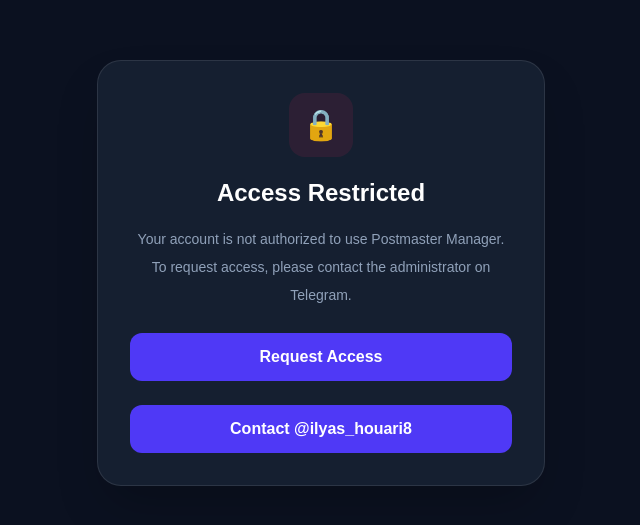
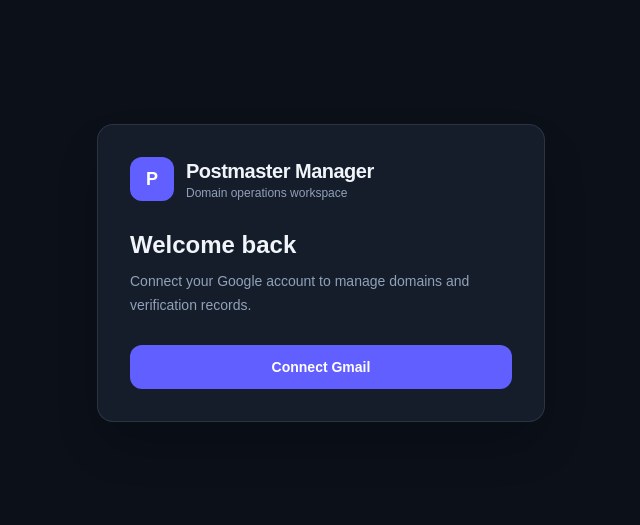
Before and after one commit to ilyas-houari/postmaster-manager, a Next.js app: page /dashboard in a window 1280 px wide. Shown: the part 127-652 px from the top of the page, without its empty margins (319-959 px from the left). Built offline with nearby package versions, Linux system fonts and the light colour scheme; no server answers.

Commit message:
Fix login flow and dashboard text

```diff
--- a/app/dashboard/page.tsx
+++ b/app/dashboard/page.tsx
@@ -5,14 +5,15 @@ import { auth, signIn, signOut } from "@/auth";
 import DomainsForm from "../domains-form";
 
 async function Dashboard() {
+  const session = await auth();
   const allowed = await hasAppAccess();
 
-  if (!allowed) {
+  if (session?.user && !allowed) {
     return (
       <main className="flex min-h-screen items-center justify-center bg-[#0b1120] p-6 text-white">
         <div className="w-full max-w-md rounded-3xl border border-white/10 bg-[#151f30] p-8 text-center shadow-2xl">
           <div className="mx-auto mb-5 flex h-16 w-16 items-center justify-center rounded-2xl bg-rose-500/10 text-3xl">
-            🔒
+            LOCK
           </div>
 
           <h1 className="text-2xl font-bold">
@@ -36,8 +37,6 @@ async function Dashboard() {
       </main>
     );
   }
-  const session = await auth();
-
   if (!session?.user) {
     return (
       <div className="flex min-h-screen items-center justify-center bg-[#0b1019] px-4 text-slate-100">
@@ -51,7 +50,7 @@ async function Dashboard() {
           </div>
           <h2 className="text-2xl font-semibold">Welcome back</h2>
           <p className="mt-2 text-sm leading-6 text-slate-400">Connect your Google account to manage domains and verification records.</p>
-          <form action={async () => { "use server"; await signIn("google", { redirectTo: "/" }); }}>
+          <form action={async () => { "use server"; await signIn("google", { redirectTo: "/dashboard" }); }}>
             <button type="submit" className="mt-7 w-full rounded-xl bg-indigo-500 px-5 py-3 text-sm font-semibold text-white transition hover:bg-indigo-400">Connect Gmail</button>
           </form>
         </div>
@@ -60,7 +59,7 @@ async function Dashboard() {
   }
 
   const switchAccount = (
-    <form action={async () => { "use server"; await signOut({ redirectTo: "/" }); }}>
+    <form action={async () => { "use server"; await signOut({ redirectTo: "/dashboard" }); }}>
       <button type="submit" className="w-full rounded-lg border border-white/10 bg-white/[0.05] px-3 py-2 text-left text-xs font-medium text-slate-200 transition hover:bg-white/10">Switch Gmail</button>
     </form>
   );
@@ -70,7 +69,7 @@ async function Dashboard() {
 
 export default function Home() {
   return (
-    <Suspense fallback={<main className="flex min-h-screen items-center justify-center bg-[#0b1019] text-slate-300">Loading workspaceâ€¦</main>}>
+    <Suspense fallback={<main className="flex min-h-screen items-center justify-center bg-[#0b1019] text-slate-300">Loading workspace...</main>}>
       <Dashboard />
     </Suspense>
   );
```
